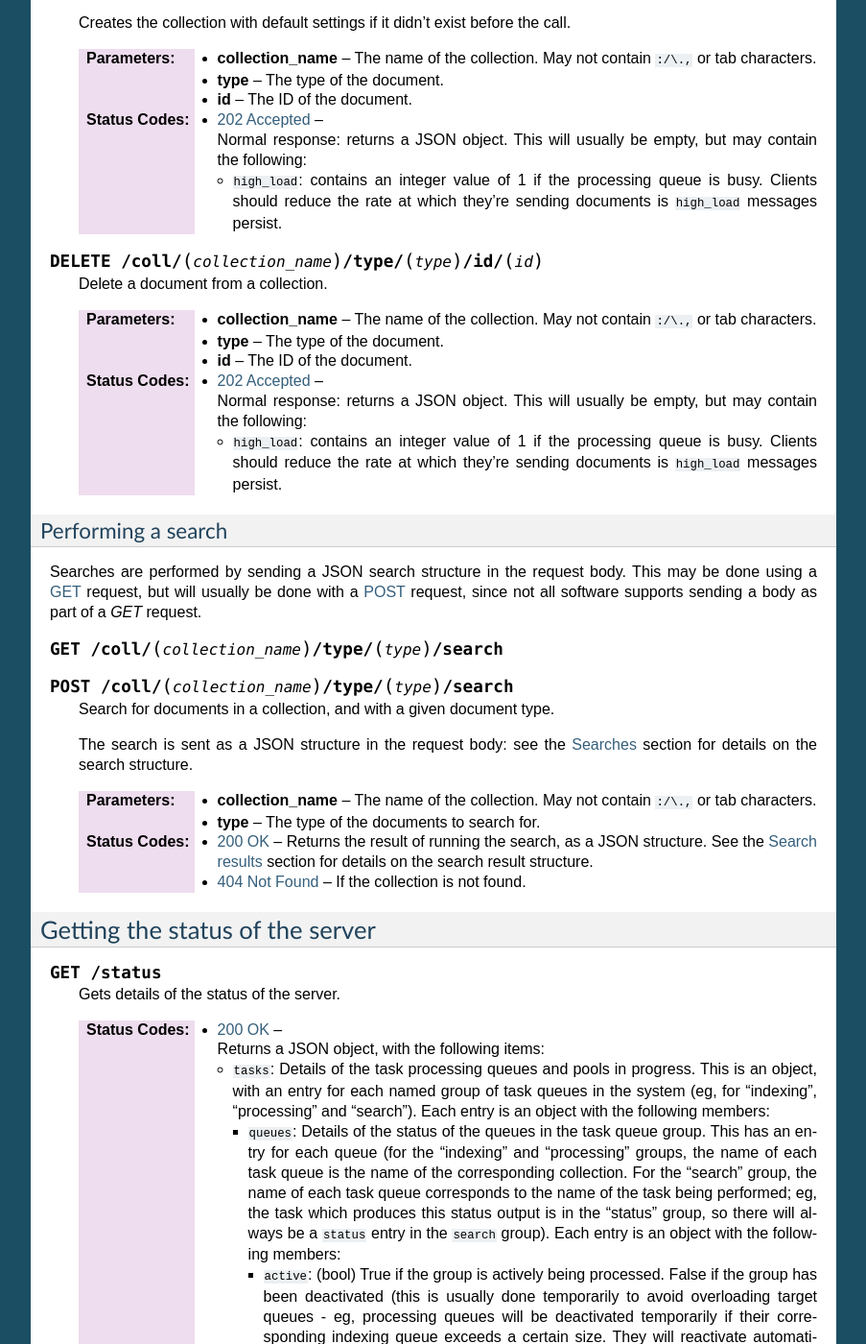
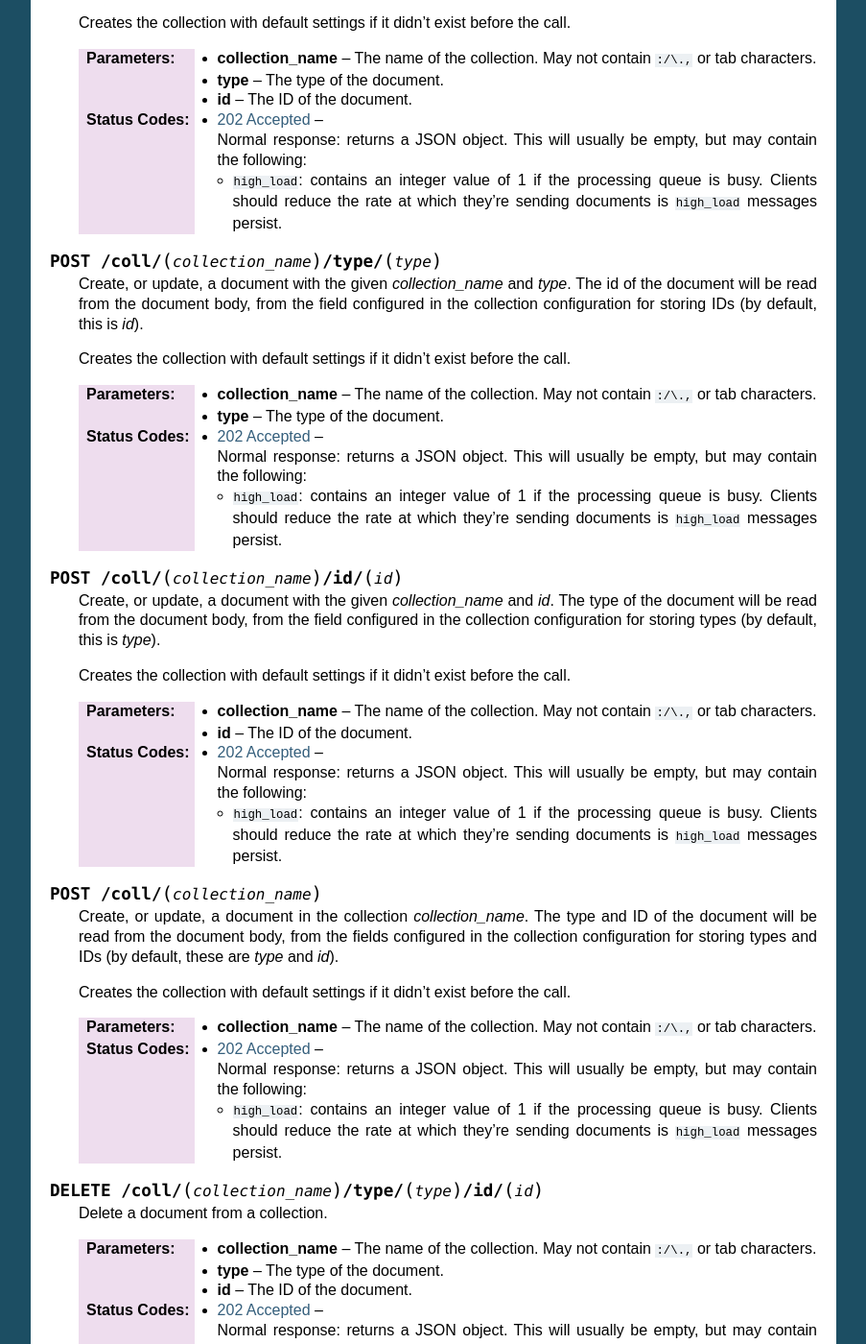
Before and after one commit to restpose/restpose, a Sphinx documentation site: the page built from docs/urls.rst, in a window 1280 px wide and 1400 px high, scrolled down 3955 px. Shown: the whole window at 96% size, without its empty margins (198-1101 px from the left). Built offline with Sphinx 7.4.7, drawn with Linux system fonts in a browser that asks for light colours; some of the changed text lies outside the part shown.

Commit message:
Add some missing URL endpoints

```diff
--- a/docs/urls.rst
+++ b/docs/urls.rst
@@ -285,6 +285,71 @@ Documents
 		 which they're sending documents is ``high_load`` messages
 		 persist.
 
+.. http:post:: /coll/(collection_name)/type/(type)
+
+   Create, or update, a document with the given `collection_name` and `type`.
+   The id of the document will be read from the document body, from the field
+   configured in the collection configuration for storing IDs (by default,
+   this is `id`).
+
+   Creates the collection with default settings if it didn't exist before the
+   call.
+
+   :param collection_name: The name of the collection.  May not contain
+          ``:/\.,`` or tab characters.
+   :param type: The type of the document.
+
+   :statuscode 202: Normal response: returns a JSON object.  This will usually
+               be empty, but may contain the following:
+
+	       * ``high_load``: contains an integer value of 1 if the
+		 processing queue is busy.  Clients should reduce the rate at
+		 which they're sending documents is ``high_load`` messages
+		 persist.
+
+.. http:post:: /coll/(collection_name)/id/(id)
+
+   Create, or update, a document with the given `collection_name` and `id`.
+   The type of the document will be read from the document body, from the
+   field configured in the collection configuration for storing types (by
+   default, this is `type`).
+
+   Creates the collection with default settings if it didn't exist before the
+   call.
+
+   :param collection_name: The name of the collection.  May not contain
+          ``:/\.,`` or tab characters.
+   :param id: The ID of the document.
+
+   :statuscode 202: Normal response: returns a JSON object.  This will usually
+               be empty, but may contain the following:
+
+	       * ``high_load``: contains an integer value of 1 if the
+		 processing queue is busy.  Clients should reduce the rate at
+		 which they're sending documents is ``high_load`` messages
+		 persist.
+
+.. http:post:: /coll/(collection_name)
+
+   Create, or update, a document in the collection `collection_name`.  The
+   type and ID of the document will be read from the document body, from the
+   fields configured in the collection configuration for storing types and
+   IDs (by default, these are `type` and `id`).
+
+   Creates the collection with default settings if it didn't exist before the
+   call.
+
+   :param collection_name: The name of the collection.  May not contain
+          ``:/\.,`` or tab characters.
+
+   :statuscode 202: Normal response: returns a JSON object.  This will usually
+               be empty, but may contain the following:
+
+	       * ``high_load``: contains an integer value of 1 if the
+		 processing queue is busy.  Clients should reduce the rate at
+		 which they're sending documents is ``high_load`` messages
+		 persist.
+
 .. http:delete:: /coll/(collection_name)/type/(type)/id/(id)
 
    Delete a document from a collection.
@@ -309,6 +374,25 @@ Searches are performed by sending a JSON search structure in the request body.
 This may be done using a :http:method:`GET` request, but will usually be done
 with a :http:method:`POST` request, since not all software supports sending a
 body as part of a `GET` request.
+
+
+.. http:get:: /coll/(collection_name)/search
+.. http:post:: /coll/(collection_name)/search
+
+   Search for documents in a collection, across all document types.
+
+   The search is sent as a JSON structure in the request body: see the
+   :ref:`searches` section for details on the search structure.
+
+   :param collection_name: The name of the collection.  May not contain
+          ``:/\.,`` or tab characters.
+
+   :statuscode 200: Returns the result of running the search, as a JSON
+	       structure.  See the :ref:`search_results` section for details on
+	       the search result structure.
+
+   :statuscode 404: If the collection is not found.
+
 
 .. http:get:: /coll/(collection_name)/type/(type)/search
 .. http:post:: /coll/(collection_name)/type/(type)/search
```
